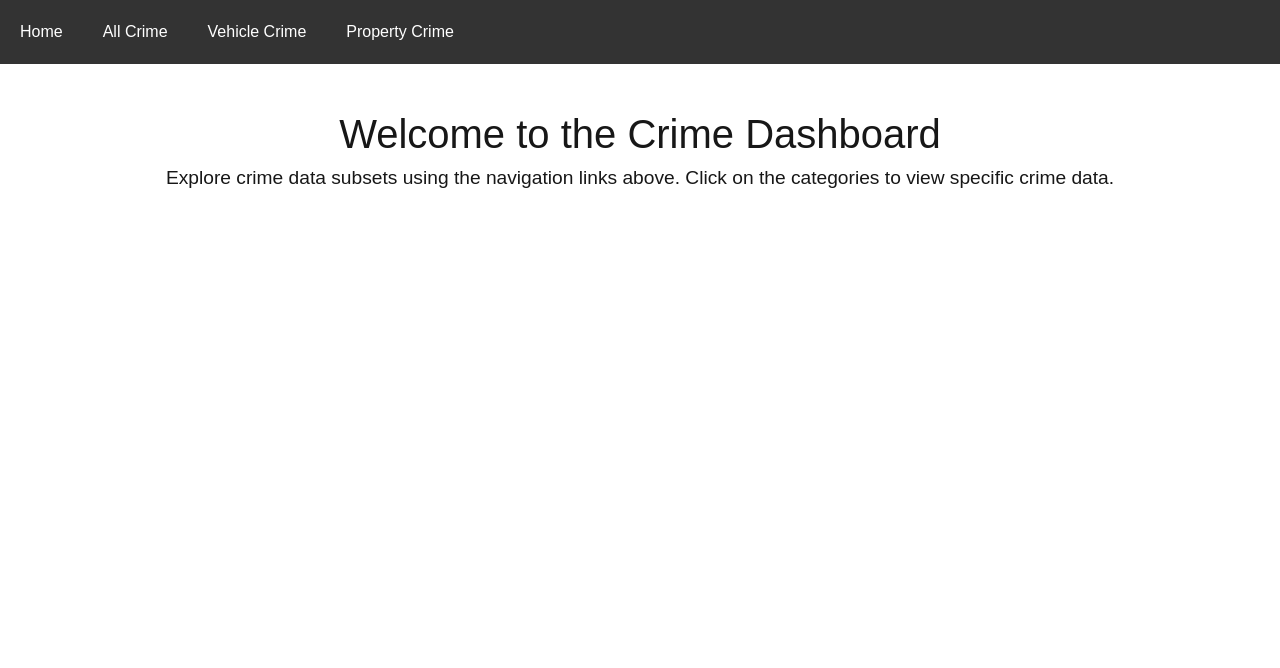
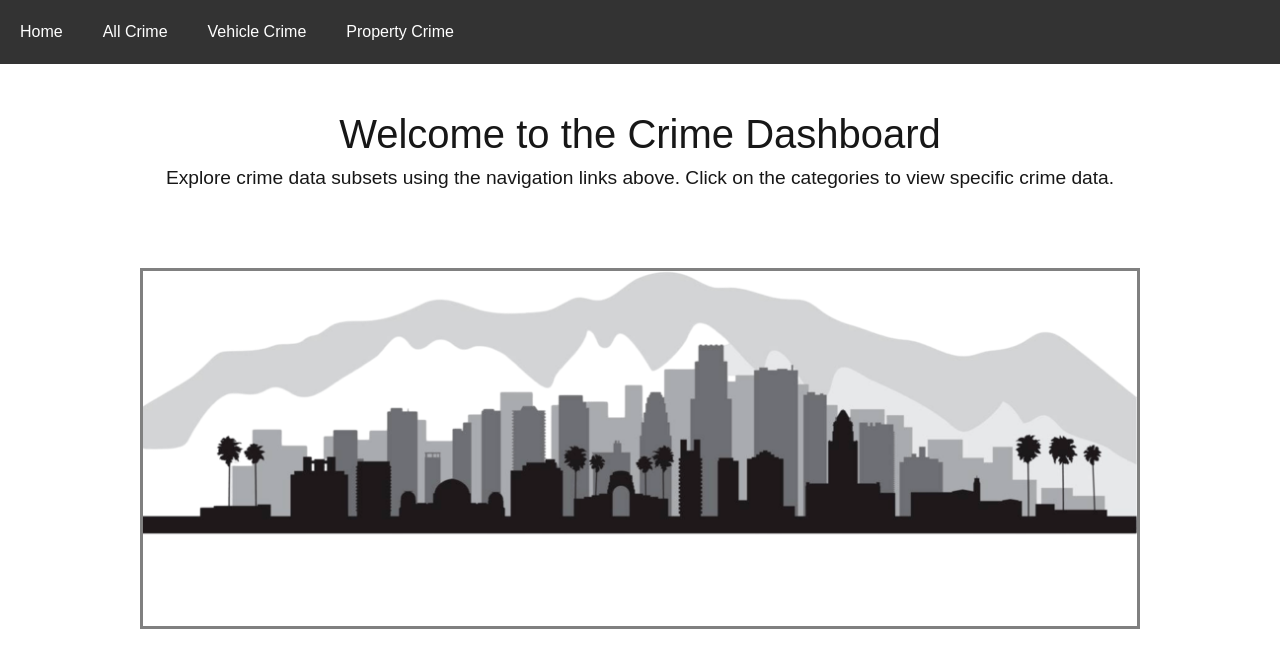
Before and after one commit to JamesZingale/CrimeDataDashboard, a Next.js app: page / in a window 1280 px wide. Shown: the top 668 px of the page. Built offline with nearby package versions, Linux system fonts and the light colour scheme.

Commit message:
Add counter and home image

```diff
--- a/app/alldata/page.tsx
+++ b/app/alldata/page.tsx
@@ -79,6 +79,7 @@ const allData = () => {
         <button onClick={ResetData}>Reset Data</button>
         </div>
       <div className="button-container">
+      <p className="total-counter">Crimes Matched: {crimes.length}</p>
       <button onClick={filterDate}>Filter Date</button>
       <button onClick={filterArea}>Filter Area</button>
       <button onClick={filterDescription}>Filter Description</button>
--- a/app/globals.css
+++ b/app/globals.css
@@ -60,7 +60,17 @@ input {
   margin-right: 20px;
   color: black;
 }
+.total-counter{
+  border-style: solid;
+  border-width: 1px;
+  border-color: #ffffff;
+  background-color: #1f1f1f;
+  font-size: large;
+  width: 200px;
+  height: 30px;
+  margin-right: 50px;
 
+}
 /* Optional: Style the placeholder color */
 input::placeholder {
   color: black;
--- a/app/page.tsx
+++ b/app/page.tsx
@@ -1,3 +1,4 @@
+import Image from 'next/image';
 // app/page.tsx
 export default function Home() {
   return (
@@ -7,6 +8,13 @@ export default function Home() {
         Explore crime data subsets using the navigation links above. Click on
         the categories to view specific crime data.
       </div>
+      <Image
+        src="/images/home_lol.png"
+        alt="A description of the image"
+        width={1000}
+        height={700}
+        style={{ marginTop: "75px",color: "#fff", borderStyle: "solid", borderWidth: "3px", borderColor: "grey", display: 'flex', justifySelf: "center"}}
+      />
     </div>
   );
 }
--- a/app/propertydata/page.tsx
+++ b/app/propertydata/page.tsx
@@ -79,6 +79,7 @@ const propertyData = () => {
         <button onClick={ResetData}>Reset Data</button>
         </div>
       <div className="button-container">
+      <p className="total-counter">Crimes Matched: {crimes.length}</p>
       <button onClick={filterDate}>Filter Date</button>
       <button onClick={filterArea}>Filter Area</button>
       <button onClick={filterDescription}>Filter Description</button>
--- a/app/vehicledata/page.tsx
+++ b/app/vehicledata/page.tsx
@@ -79,6 +79,7 @@ const vehicleData = () => {
         <button onClick={ResetData}>Reset Data</button>
         </div>
       <div className="button-container">
+      <p className="total-counter">Crimes Matched: {crimes.length}</p>
       <button onClick={filterDate}>Filter Date</button>
       <button onClick={filterArea}>Filter Area</button>
       <button onClick={filterDescription}>Filter Description</button>
```
Also changed, not shown: public/images/home_lol.png (added).
